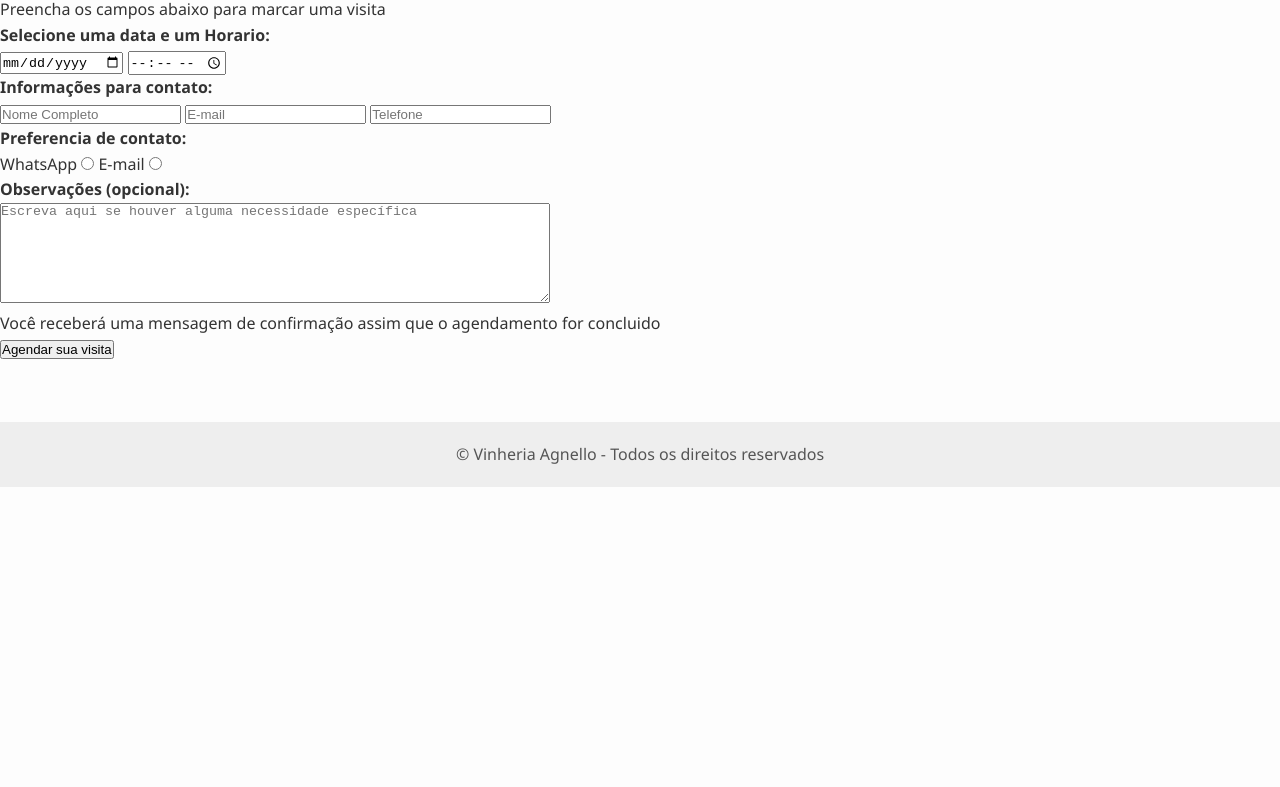
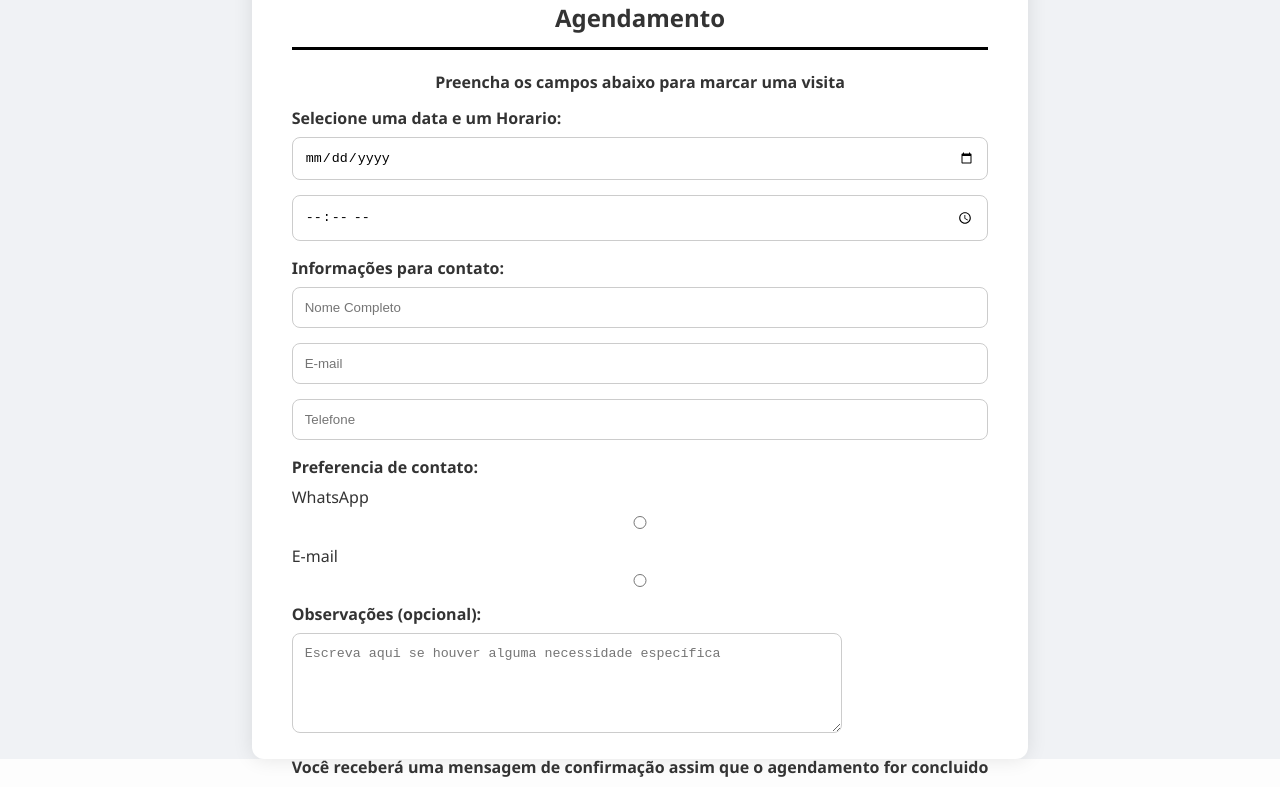
Before and after one commit to MateusMSouza05/CP-FrontEnd-VInheriaAgenllo, a plain HTML site: page src/pages/visita.html in a window 1280 px wide. Shown: the part 131-918 px from the top of the page. Before the commit the page ends 800 px from the top, so only its background shows below. Drawn offline with Linux system fonts and the light colour scheme.

Commit message:
fix/visitas.css-->visitas.css

```diff
--- a/src/pages/visita.html
+++ b/src/pages/visita.html
@@ -7,7 +7,7 @@
     <meta name="description" content="Página da Vinheria Agnello" />
     <meta name="keywords" content="vinhos, vinheria, vinho brasileiro" />
     <link rel="stylesheet" href="../css/style.css" />
-    <link rel="stylesheet" href="../css/visita.css">
+    <link rel="stylesheet" href="../css/visitas.css">
   </head>
   <body>
     <header>
```
